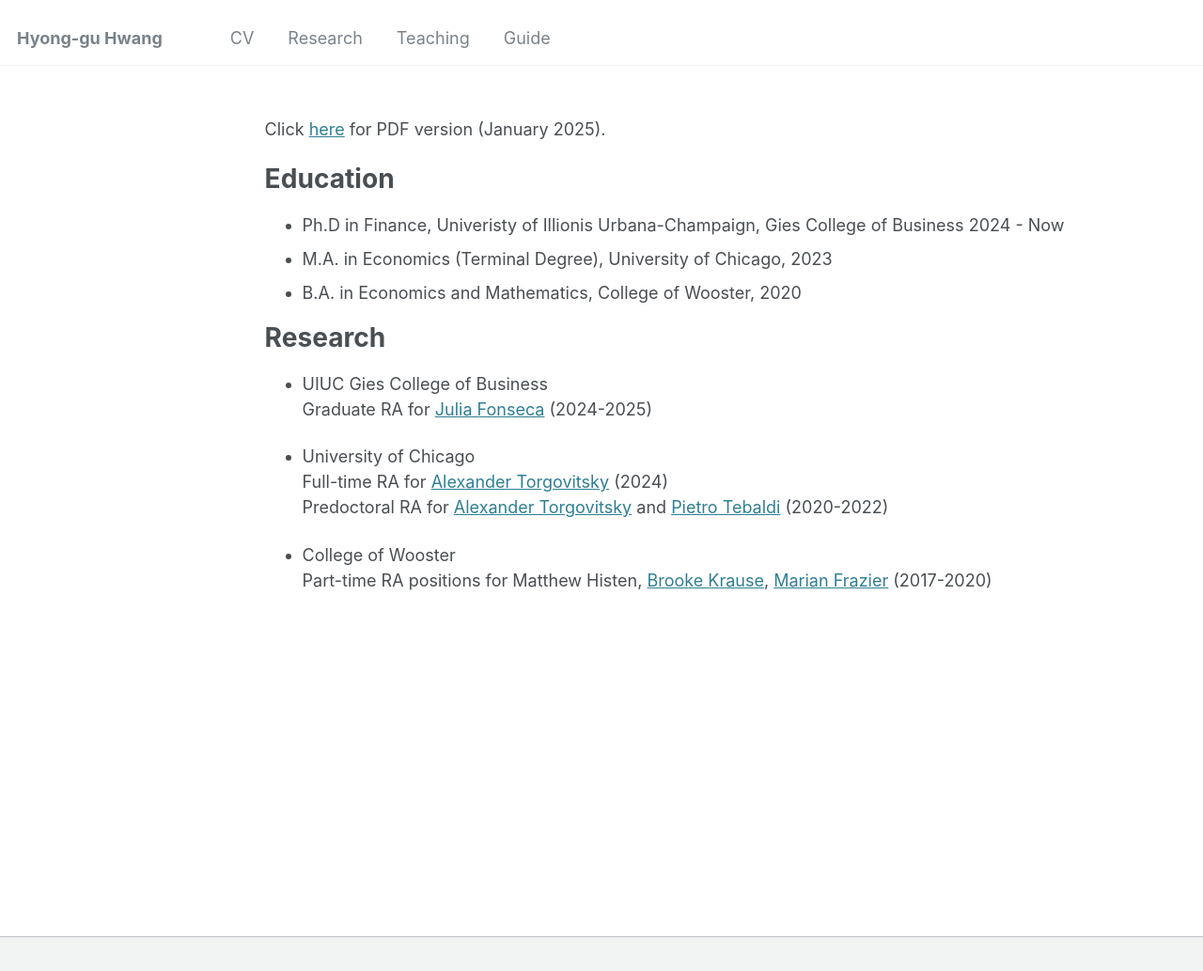
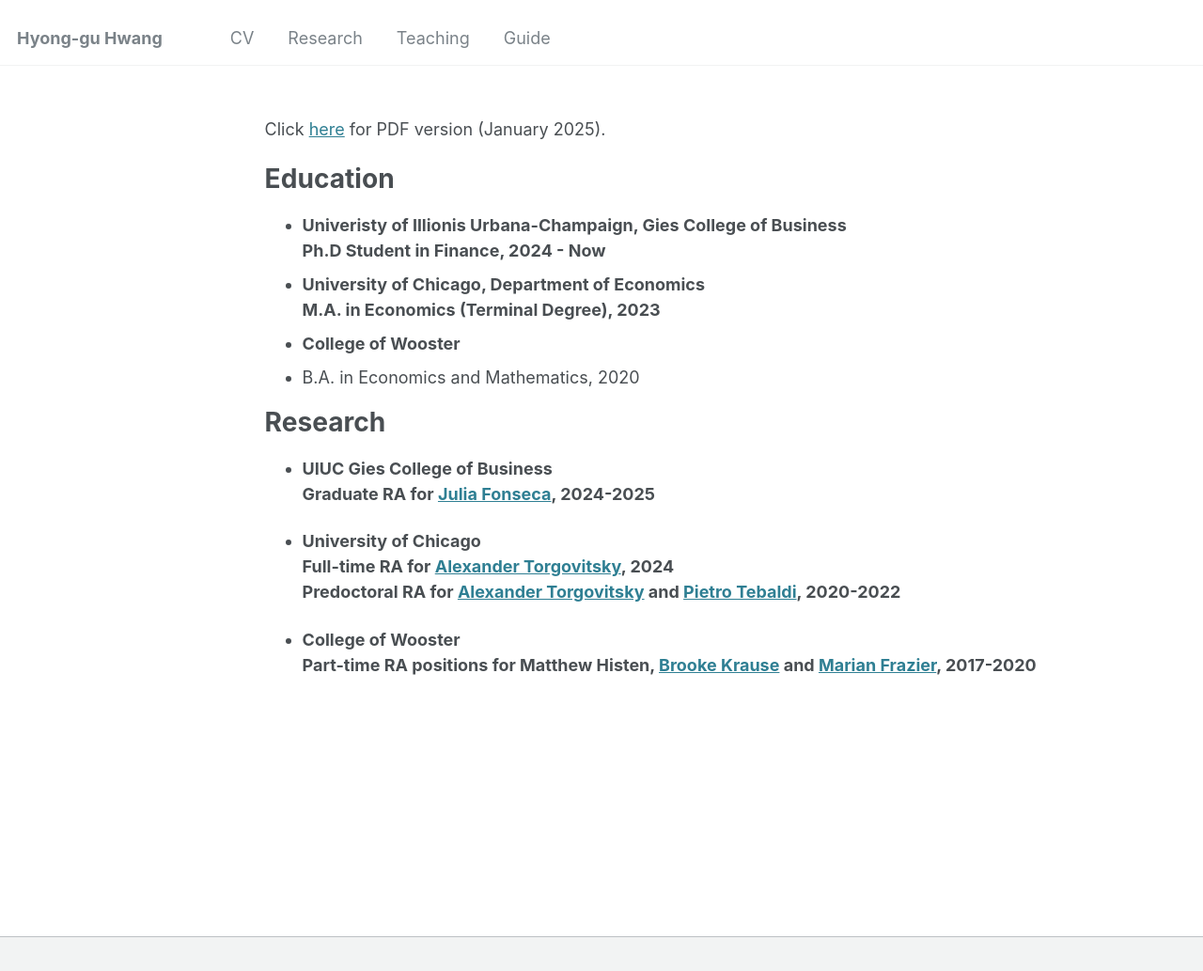
Before and after one commit to hyonggu-hwang/hyonggu-hwang.github.io, a Jekyll site: the page built from _pages/cv.md, in a window 1280 px wide and 1033 px high. Shown: the whole window at 94% size. Built offline with Jekyll 4.4.1, drawn with Linux system fonts in a browser that asks for light colours.

Commit message:
cv education and schools update

```diff
--- a/_pages/cv.md
+++ b/_pages/cv.md
@@ -13,18 +13,21 @@ Click [here](https://drive.google.com/file/d/1K24iUAvshwUJMkMthuDbaGY2PHg4LQoF/v
 
 Education
 ======
-* Ph.D in Finance, Univeristy of Illionis Urbana-Champaign, Gies College of Business 2024 - Now
-* M.A. in Economics (Terminal Degree), University of Chicago, 2023
-* B.A. in Economics and Mathematics, College of Wooster, 2020
+* <strong>Univeristy of Illionis Urbana-Champaign, Gies College of Business<strong> <br>
+Ph.D Student in Finance, 2024 - Now
+* <strong> University of Chicago, Department of Economics<strong> <br>
+M.A. in Economics (Terminal Degree), 2023
+* <strong>College of Wooster<strong> <br>
+* B.A. in Economics and Mathematics, 2020
 
 Research
 ======
-* UIUC Gies College of Business<br>
-  Graduate RA for [Julia Fonseca](https://www.juliafonseca.com) (2024-2025)
+* <strong>UIUC Gies College of Business<strong><br>
+  Graduate RA for [Julia Fonseca](https://www.juliafonseca.com), 2024-2025
 
-* University of Chicago<br>
-  Full-time RA for [Alexander Torgovitsky](https://a-torgovitsky.github.io) (2024)<br>
-  Predoctoral RA for [Alexander Torgovitsky](https://a-torgovitsky.github.io) and [Pietro Tebaldi](https://www.pietrotebaldi.com) (2020-2022)
+* <strong>University of Chicago<strong><br>
+  Full-time RA for [Alexander Torgovitsky](https://a-torgovitsky.github.io), 2024<br>
+  Predoctoral RA for [Alexander Torgovitsky](https://a-torgovitsky.github.io) and [Pietro Tebaldi](https://www.pietrotebaldi.com), 2020-2022
 
-* College of Wooster<br>
-  Part-time RA positions for Matthew Histen, [Brooke Krause](https://sites.google.com/view/brookekrause/home), [Marian Frazier](https://wooster.edu/bio/mafrazier/) (2017-2020)
+* <strong>College of Wooster<strong><br>
+  Part-time RA positions for Matthew Histen, [Brooke Krause](https://sites.google.com/view/brookekrause/home) and [Marian Frazier](https://wooster.edu/bio/mafrazier/), 2017-2020
```
